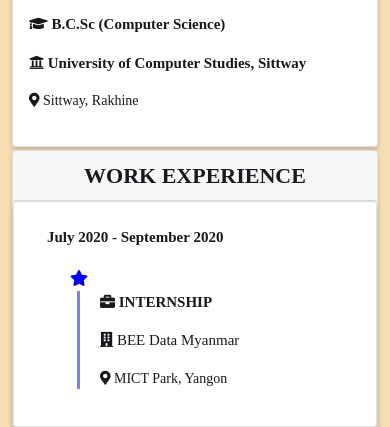
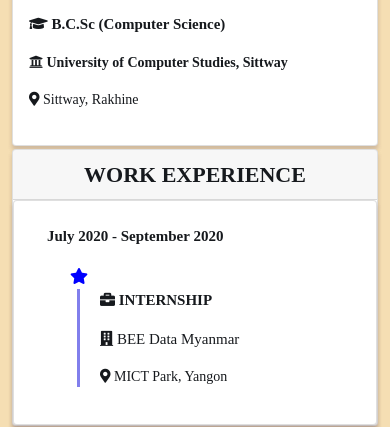
Before and after one commit to pyae-sone-maung/profile, a plain HTML site: page index.html in a window 390 px wide. Shown: the part 908-1335 px from the top of the page. Drawn offline with nearby package versions, Linux system fonts and the light colour scheme; a web font is replaced by a local one.

Commit message:
Update style.css

```diff
--- a/css/style.css
+++ b/css/style.css
@@ -302,8 +302,12 @@ center p {
     margin-top: 3px;
   }
 
-  #section-two #degree, #university {
+  #section-two #degree {
     font-size: 15px;
+  }
+
+  #section-two #university {
+    font-size: 14px;
   }
 
   #sectoin-three {
```
